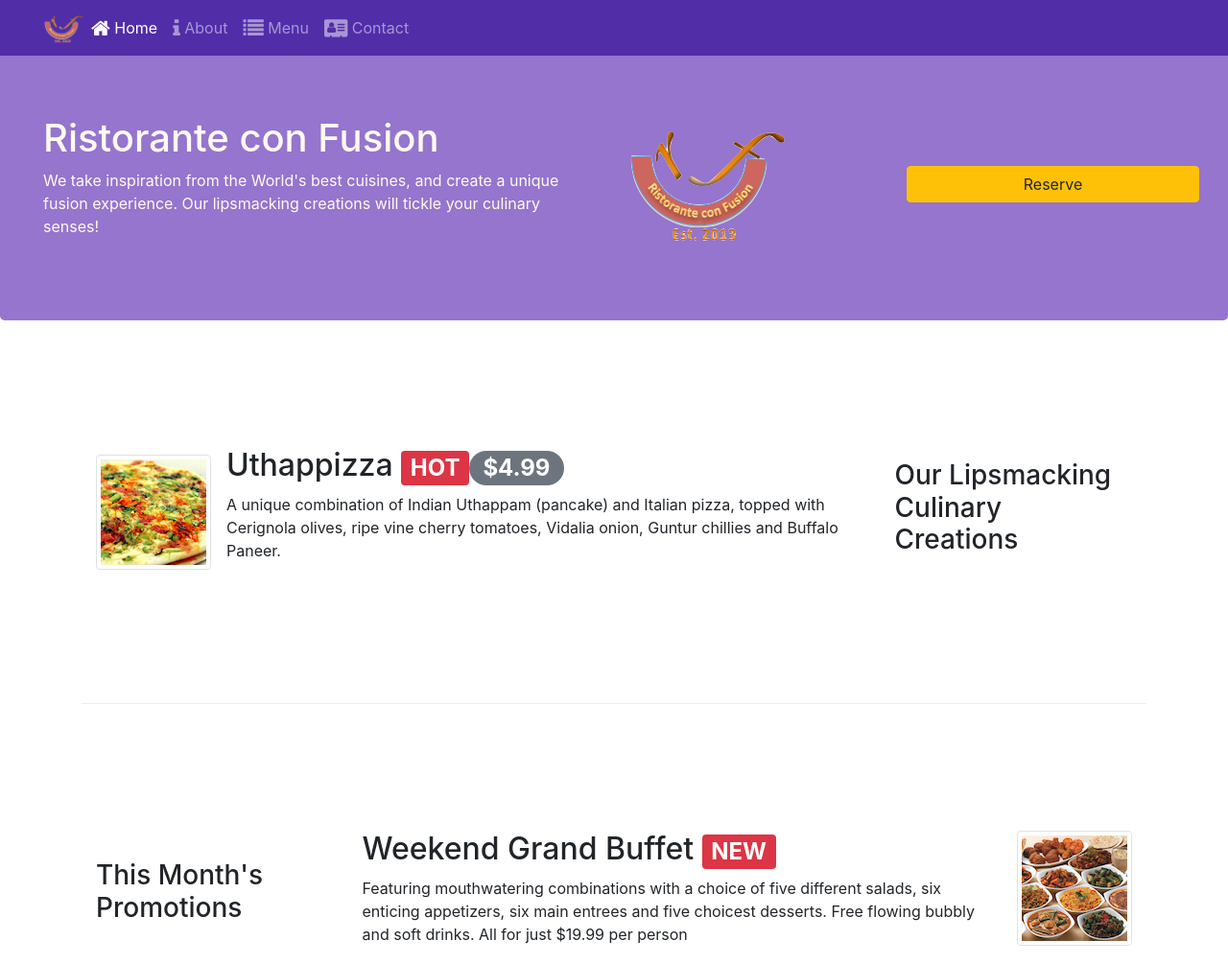
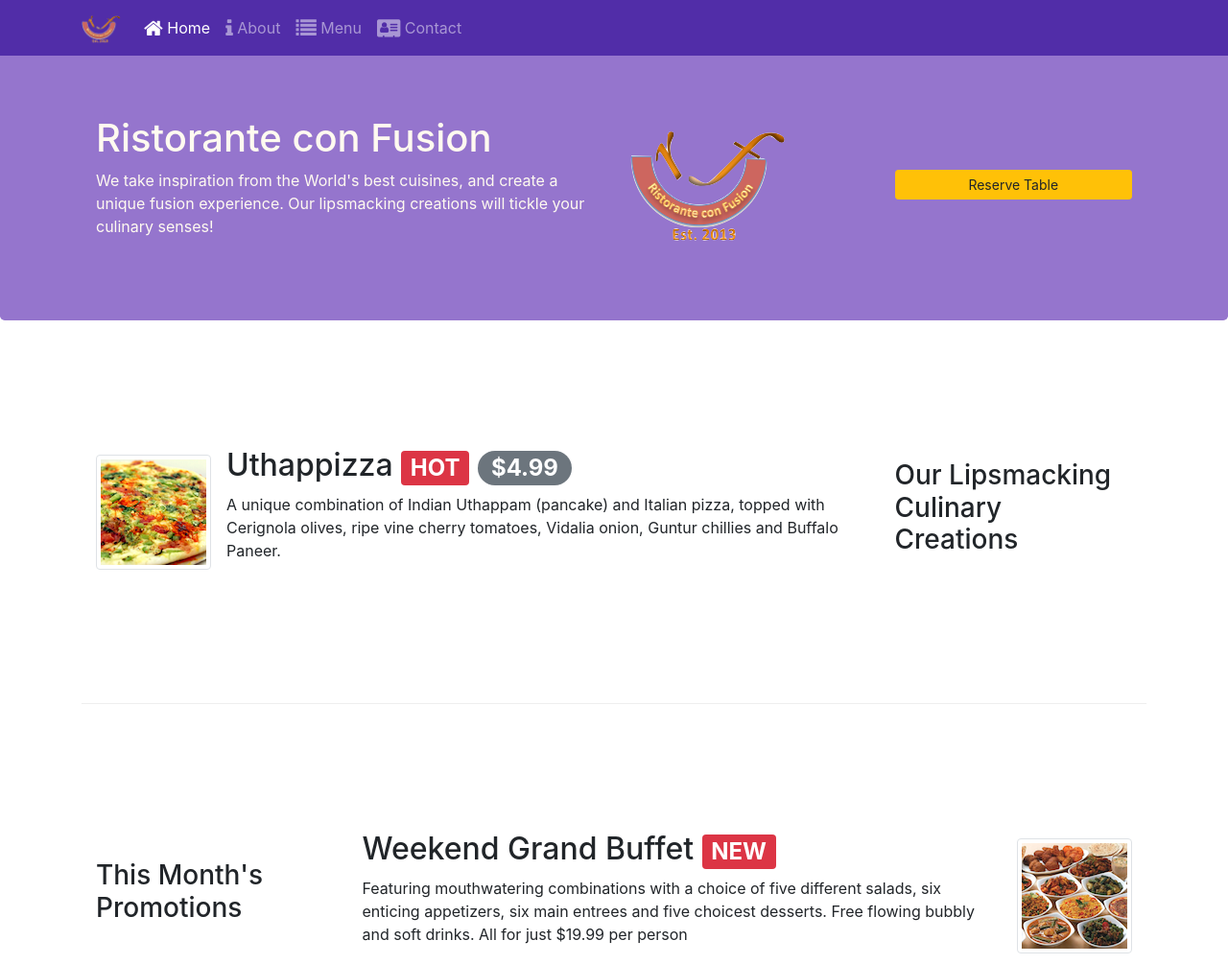
Before and after one commit to Phantom-456/Bootstrap4test1, a website: page index.html in a window 1280 px wide. Shown: the top 1005 px of the page at 96% size. Drawn offline with nearby package versions, Linux system fonts and the light colour scheme.

Commit message:
week2 update

```diff
--- a/index.html
+++ b/index.html
@@ -17,35 +17,35 @@
 <body >
 
     <nav class="navbar navbar-dark navbar-expand-sm fixed-top">
-        <div class="container" style="margin-left: 15px; ">
+        <div class="container">
             <button class="navbar-toggler" type="button" data-toggle="collapse" data-target="#Navbar">
                 <span class="navbar-toggler-icon"></span>
             </button>
-            <a class="navbar-brand flexbox mr-auto" href="#"><a class="navbar-brand mr-auto" href="#"><img src="img/logo.png" height="30" width="41"></a></a>
+            <a class="navbar-brand" href="#"><img src="img/logo.png" width="41" height="30"></a>
             <div class="collapse navbar-collapse" id="Navbar">
-            <ul class="navbar-nav mr-auto">
-                <li class="nav-item active"><a class="nav-link" href="./index.html"><span class="fa fa-home fa-lg"></span> Home</a></li>
-                <li class="nav-item"><a class="nav-link" href="./aboutus.html"><span class="fa fa-info fa-lg"></span> About</a></li>
-                <li class="nav-item"><a class="nav-link" href="#"><span class="fa fa-list fa-lg"></span> Menu</a></li>
-                <li class="nav-item"><a class="nav-link" href="./contactus.html"><span class="fa fa-address-card fa-lg"></span> Contact</a></li>
-            </ul>
+                <ul class="navbar-nav mr-auto">
+                    <li class="nav-item active"><a class="nav-link" href="./index.html"><span class="fa fa-home fa-lg"></span> Home</a></li>
+                    <li class="nav-item "><a class="nav-link" href="./aboutus.html"><span class="fa fa-info fa-lg"></span> About</a></li>
+                    <li class="nav-item "><a class="nav-link" href="#"><span class="fa fa-list fa-lg"></span> Menu</a></li>
+                    <li class="nav-item "><a class="nav-link" href="./contactus.html"> <span class="fa fa-address-card fa-lg"></span> Contact</a></li>
+                </ul>
             </div>
         </div>
     </nav>
 
     <header class="jumbotron">
-        <div>
+        <div class="container">
             <div class="row row-header">
                 <div class="col-12 col-sm-6">
-                    <h1> Ristorante con Fusion</h1>
+                    <h1>Ristorante con Fusion</h1>
                     <p>We take inspiration from the World's best cuisines, and create a unique fusion experience. Our lipsmacking creations will tickle your culinary senses!</p>
                 </div>
-                <div class="col-12 col-sm-3 align-self-center">
-                    <img src="img/logo.png" class="img-fluid" alt="">
+                <div class="col-12 col-sm align-self-center">
+                    <img src="img/logo.png" class="img-fluid">
                 </div>
-                <a href="#Reserve" class="btn btn-warning col-12 offset-sm-0 col-sm-3 align-self-center">Reserve</a>
-
-
+                <div class="col-12 col-sm align-self-center">
+                    <a href="#Reserve" class="btn btn-block btn-sm btn-warning">Reserve Table</a>
+                </div>
             </div>
         </div>
     </header>
@@ -60,7 +60,7 @@
                     <img class="d-flex mr-3 img-thumbnail align-self-center"
                             src="img/uthappizza.png" alt="Uthappizza">
                     <div class="media-body">
-                        <h2 class="mt-0">Uthappizza <span class="badge badge-danger">HOT</span><span class="badge badge-pill badge-secondary">$4.99</span></h2>
+                        <h2 class="mt-0">Uthappizza <span class="badge badge-danger">HOT</span> <span class="badge badge-pill badge-secondary">$4.99</span></h2>
                         <p class="d-none d-sm-block">A unique combination of Indian Uthappam (pancake) and
                             Italian pizza, topped with Cerignola olives, ripe vine
                             cherry tomatoes, Vidalia onion, Guntur chillies and
@@ -75,7 +75,7 @@
             </div>
             <div class="col order-sm-first col-sm col-md">
                 <div class="media">
-                    <img class="d-flex ml-3 img-thumbnail order-last"
+                    <img class="d-flex ml-3 img-thumbnail order-last align-self-center"
                             src="img/buffet.png" alt="buffet">
                     <div class="media-body">
                         <h2 class="mt-0">Weekend Grand Buffet <span class="badge badge-danger">NEW</span></h2>
@@ -83,7 +83,6 @@
                             six enticing appetizers, six main entrees and five choicest desserts. Free
                              flowing bubbly and soft drinks. All for just $19.99 per person
                         </p>
-
                     </div>
                 </div>
             </div>
@@ -104,7 +103,7 @@
                             International experience having worked closely with
                             whos-who in the culinary world, he specializes in
                             creating mouthwatering Indo-Italian fusion experiences.
-                            </p>
+                         </p>
                     </div>
                 </div>
             </div>
```
